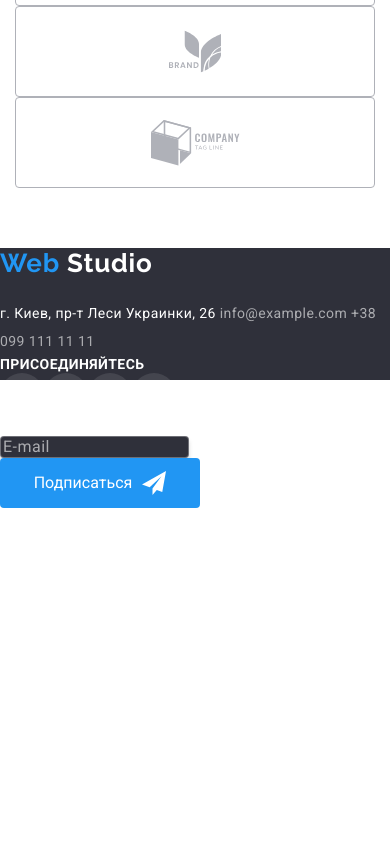
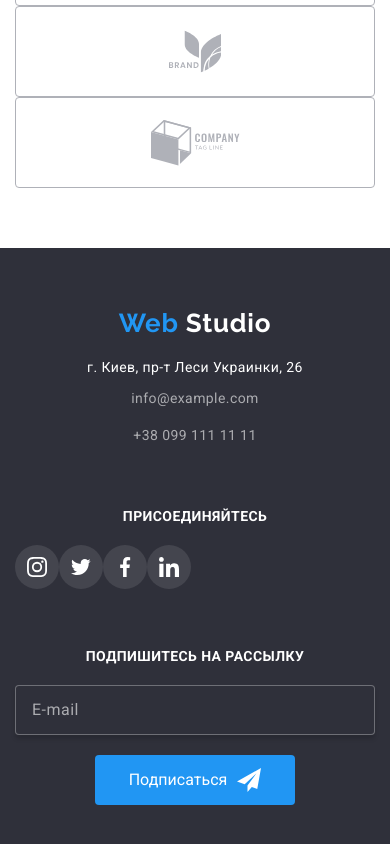
Before and after one commit to Powerman-code/goit-markup-hw-08, a plain HTML site: page index.html in a window 390 px wide. Shown: the part 3649-4493 px from the top of the page. Before the commit the page ends 4157 px from the top, so only its background shows below. Drawn offline with nearby package versions, Linux system fonts and the light colour scheme.

Commit message:
сделал футер 480

```diff
--- a/sass/components/_footer.scss
+++ b/sass/components/_footer.scss
@@ -1,16 +1,31 @@
 /* Footer */
 
-// .footer--link--socialnetworks {
-//     background-color:rgba(255, 255, 255, 0.1);
-//     fill: $background_text_color;
-// }
+.footer--link--socialnetworks {
+    background-color:rgba(255, 255, 255, 0.1);
+    fill: $background_text_color;
+}
+
+.footer--link--socialnetworks {
+    background-color: rgba(255, 255, 255, 0.1);
+    fill: $background_text_color;
+}
+
+.footer-element {
+    &:last-child {
+        margin-right: 0px;
+    }
+
+    &:first-child {
+        margin-left: 0px;
+    }
+}
 
 .footer {
     background-color: $footer_color;
 
         & .footer-adress1 {
-            // display: flex;
-            // flex-direction: column;
+            display: flex;
+            flex-direction: column;
 
             color: $background_text_color;
 
@@ -19,10 +34,17 @@
             font-size: 14px;
             line-height: 1,71;
             letter-spacing: 0.03em;
+
+            @media screen and (max-width: 767px) {
+                margin-bottom: 60px;
+            }
         }
 
+
+
+
         & .footer-adress2 {
-            // margin-top: 9px;
+            margin-top: 9px;
             color: rgba(255, 255, 255, 0.6);
 
             font-family: $main-font;
@@ -50,21 +72,57 @@
     // display: flex;
     // justify-content: space-between;
     // align-items: baseline;
+
     margin-left: auto;
     margin-right: auto;
 
     // padding: 60px 15px;
     // width: 1170px;
-    height: 132px;
+    // height: 132px;
+
+    @media screen and (max-width: 767px) {
+        display: block;
+        // flex-direction: column;
+        // flex-wrap: wrap;
+
+        padding: 60px 15px;
+        text-align: center;
+    }
+
+    @media screen and (min-width: 480px) {
+        width: 450px;
+    }
+
+    @media screen and (min-width: 768px) {
+        // width: 768px;
+    }
+
+    @media screen and (min-width: 1200px) {
+        width: 1170px;
+        display: flex;
+        justify-content: space-between;
+        align-items: baseline;
+        padding: 60px 15px;
+        width: 1170px;
+        // height: 132px;
+    }
 }
 
 .footer-frame {
-    // display: block;
+    display: block;
+}
+
+.join-container {
+    @media screen and (max-width: 767px) {
+        display: flex;
+        flex-direction: column;
+        flex-wrap: wrap;
+    }
 }
 
 .join {
-    // display: inline-flex;
-    // margin-bottom: 20px;
+    display: inline-block;
+    margin-bottom: 20px;
 
     color: $background_text_color;
 
@@ -77,8 +135,18 @@
 }
 
 .subscribe {
-    // display: inline-flex;
-    // margin-bottom: 20px;
+    margin-bottom: 20px;
+    @media screen and (max-width: 767px) {
+        display: flex;
+        flex-direction: column;
+        flex-wrap: wrap;
+        margin-top: 60px;
+    }
+
+    @media screen and (min-width: 1200px) {
+        // display: inline-flex;
+        // margin-bottom: 20px;
+    }
 }
 
 .icon-send {
@@ -88,15 +156,24 @@
 }
 
 .auth-nav {
-    // display: flex;
-    // align-items: baseline;
-    // justify-content: baseline;
+
+    @media screen and (max-width: 767px) {
+        display: flex;
+        flex-direction: column;
+        flex-wrap: wrap;
+        align-items: center;
+    }
+    @media screen and (min-width: 1200px) {
+        display: flex;
+        align-items: baseline;
+        justify-content: baseline;
+    }
 }
 
 .footer-input {
-    // padding-left: 16px;
+    padding-left: 16px;
     // width: 358px;
-    // height: 50px;
+    height: 50px;
     // margin-right: 12px;
     border-radius: 4px;
 
@@ -118,6 +195,19 @@
 
             color: rgba(255, 255, 255, 0.6);
         }
+
+        @media screen and (max-width: 767px) {
+            width: 100%;
+            margin-bottom: 20px;
+        }
+
+
+        @media screen and (min-width: 1200px) {
+            padding-left: 16px;
+            width: 358px;
+            height: 50px;
+            margin-right: 12px;
+        }
 }
 
 .subscribe {
--- a/sass/components/_header.scss
+++ b/sass/components/_header.scss
@@ -205,8 +205,6 @@
         flex-direction: column;
         align-items: flex-start;
         justify-content: center;
-
-
     }
 
     @media screen and (min-width: 1200px) {
--- a/sass/components/_social-networks.scss
+++ b/sass/components/_social-networks.scss
@@ -70,18 +70,3 @@
   width: 20px;
   height: 20px;
 }
-
-.footer--link--socialnetworks {
-    background-color: rgba(255, 255, 255, 0.1);
-    fill: $background_text_color;
-}
-
-.footer-element {
-    &:last-child {
-        margin-right: 0px;
-    }
-
-    &:first-child {
-        margin-left: 0px;
-    }
-}
```
Also changed, not shown: sass/main.scss (+4 -4 lines), css/main.css, css/main.min.css, 2 other files.
